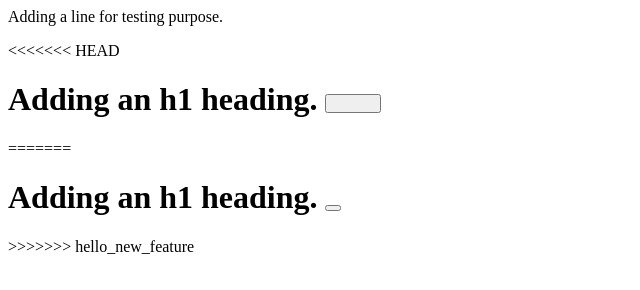
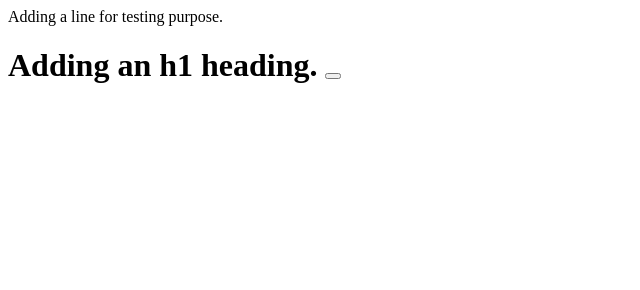
Before and after one commit to rhnarora84/project_repository, a plain HTML site: page index.html in a window 1280 px wide. Shown: the whole page, without its empty margins (0-640 px from the left). Drawn offline with Linux system fonts and the light colour scheme.

Commit message:
hi there

```diff
--- a/index.html
+++ b/index.html
@@ -1,6 +1,2 @@
 <p>Adding a line for testing purpose.</p>
-<<<<<<< HEAD
-<h1>Adding an h1 heading. <button><ol></h1>
-=======
-<h1>Adding an h1 heading. <button><list></h1>
->>>>>>> hello_new_feature
+<h1>Adding an h1 heading. <button></h1>
```
